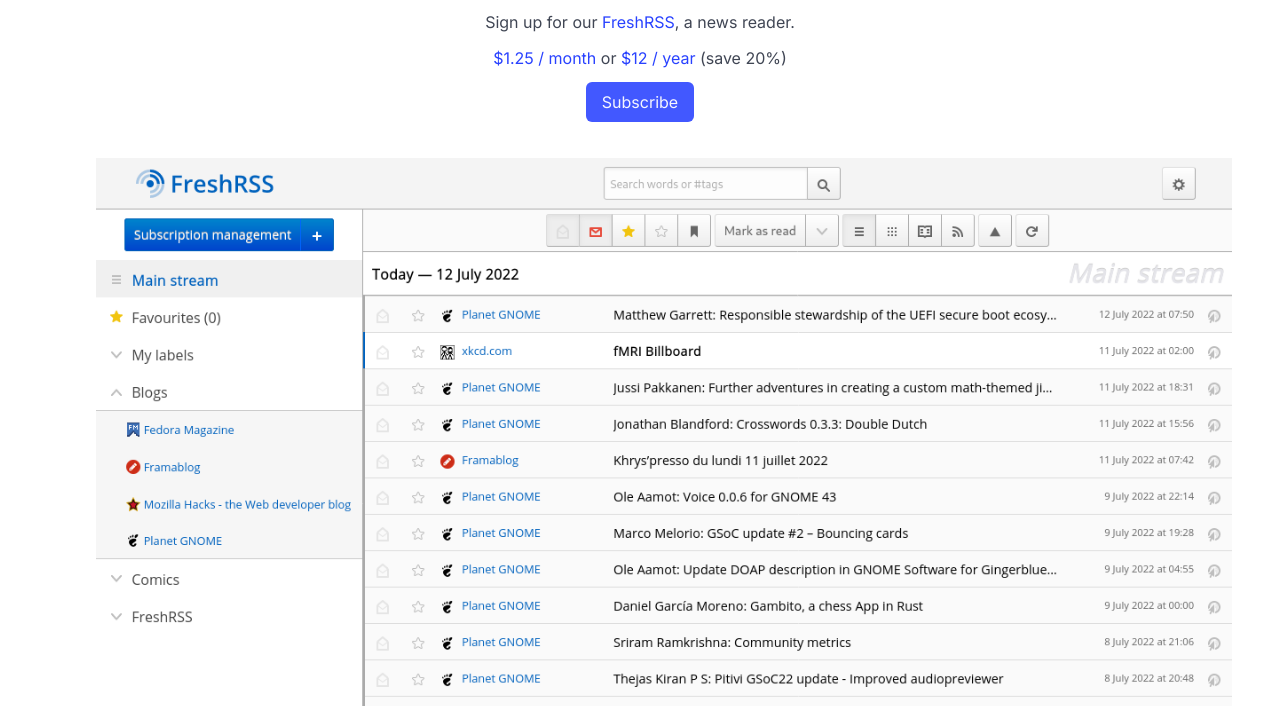
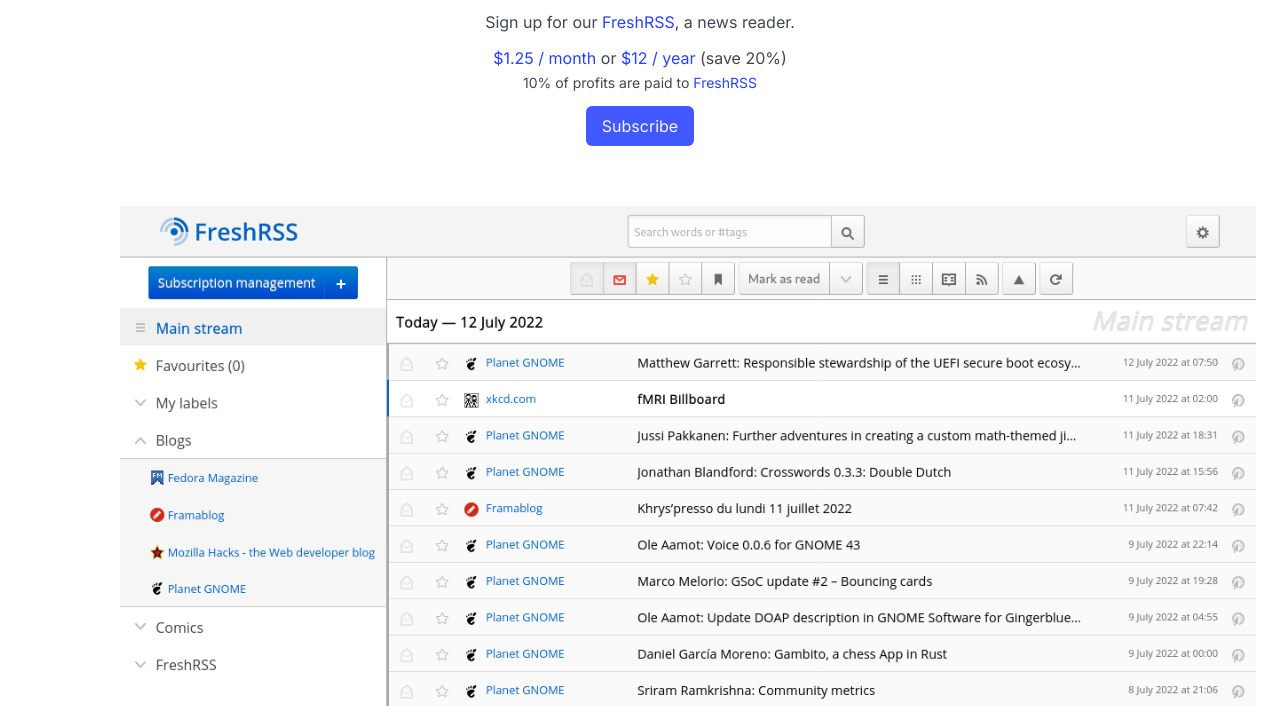
Before and after one commit to SpaceBarLabs/freshrss.spacebarlabs.com, a plain HTML site: page index.html in a window 1280 px wide. Shown: the part 246-952 px from the top of the page. Drawn offline with nearby package versions, Linux system fonts and the light colour scheme.

Commit message:
Add donation

```diff
--- a/index.html
+++ b/index.html
@@ -48,11 +48,9 @@
           <h1 class="title">FreshRSS via Space Bar Labs</h1>
           <p class="m-3">Sign up for our <a href="https://freshrss.org/">FreshRSS</a>, a news reader.</p>
           <p><a href="https://buy.stripe.com/4gw7uf2vx3DM7cs7st">$1.25 / month</a> or <a href="https://buy.stripe.com/7sI7ufgmn0rAdAQ9AA">$12 / year</a> (save 20%)</p>
-          <a href="https://buy.stripe.com/7sI7ufgmn0rAdAQ9AA" class="m-3 button is-link">Subscribe</a>
-        </div>
-
-        <div class="container has-text-centered m-5">
-          <img src="/screenshot.webp" alt="FreshRSS screenshot" class="image">
+          <p><small>10% of profits are paid to <a href="https://liberapay.com/FreshRSS/">FreshRSS</a></small></p>
+          <p><a href="https://buy.stripe.com/7sI7ufgmn0rAdAQ9AA" class="m-3 button is-link">Subscribe</a></a>
+          <img src="/screenshot.webp" alt="FreshRSS screenshot" class="image m-6">
         </div>
       </div>
     </section>
```
